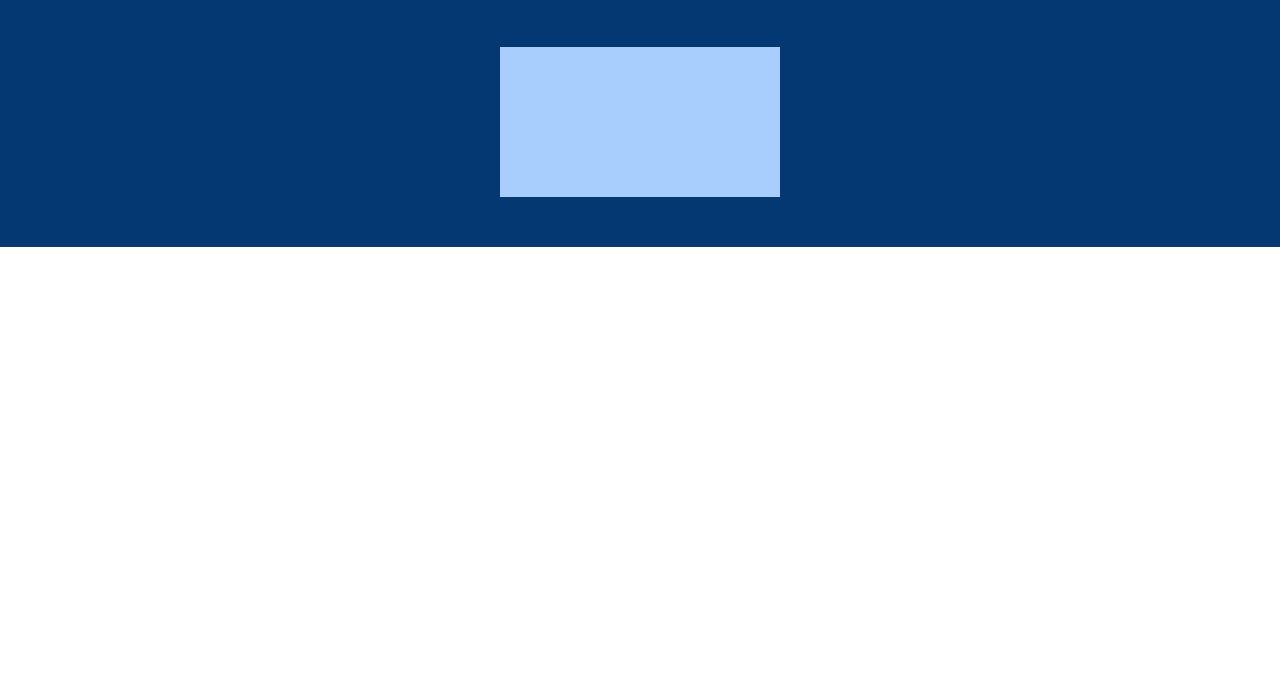
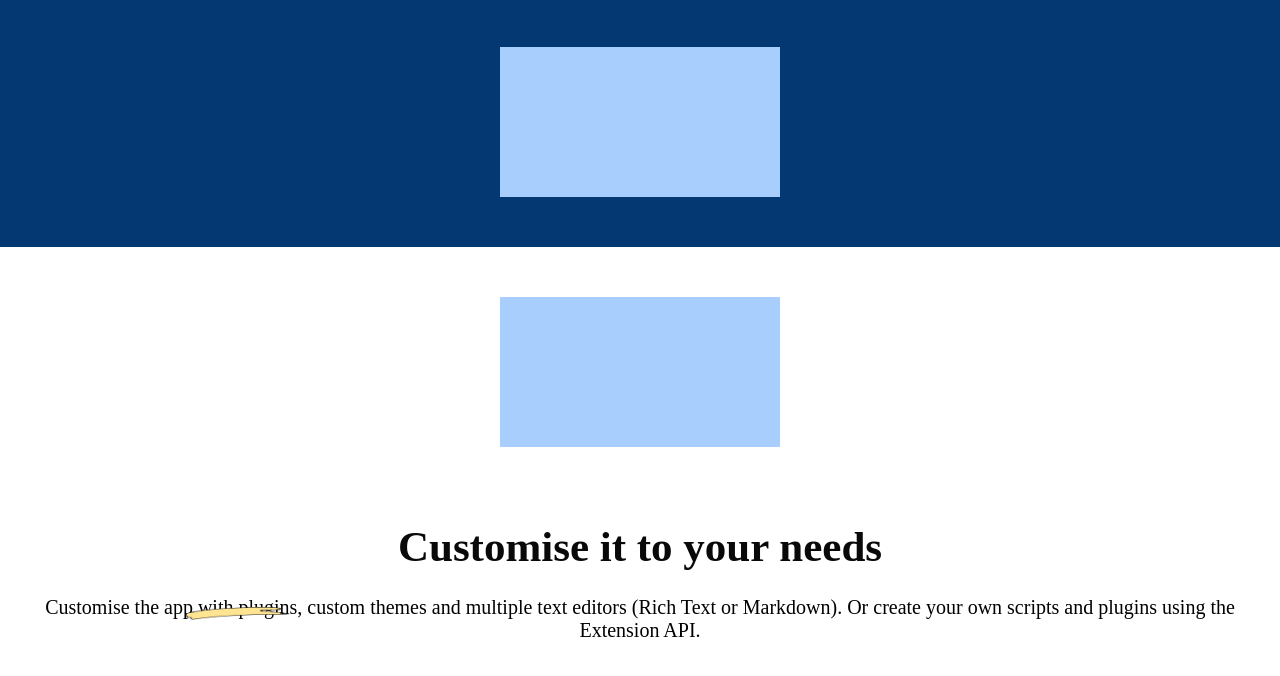
Before and after one commit to alirashidi507/figmaProject, a plain HTML site: page index.html in a window 1280 px wide. Shown: the part 2127-2803 px from the top of the page. Before the commit the page ends 2374 px from the top, so only its background shows below. Drawn offline with Linux system fonts and the light colour scheme.

Commit message:
update project

```diff
--- a/css/styleShit.css
+++ b/css/styleShit.css
@@ -224,3 +224,24 @@ p {
   padding-bottom: 50px;
 }
 /* ----------------------------------------------------------------------------------------------------------- */
+.absurd5 {
+  width: 280px;
+  height: 150px;
+  background-color: #a7cefc;
+  margin: 50px auto 50px auto;
+  padding-bottom: 50px;
+}
+.content5 {
+}
+.content5 h1 {
+  color: #0a0909;
+  font-size: 43px;
+  z-index: 10;
+  position: relative;
+}
+.content5 img {
+  position: absolute;
+  width: 105px;
+  z-index: 0;
+  margin: 110px 185px;
+}
--- a/index.html
+++ b/index.html
@@ -71,7 +71,9 @@
       </div>
       <div class="content5">
         <div class="absurd5"></div>
-
+        <img src="img/Vector.png" alt="">
+        <h1>Customise it to your needs</h1>
+        <p>Customise the app with plugins, custom themes and multiple text editors (Rich Text or Markdown). Or create your own scripts and plugins using the Extension API.</p>
 
       </div>
     </div>
```
